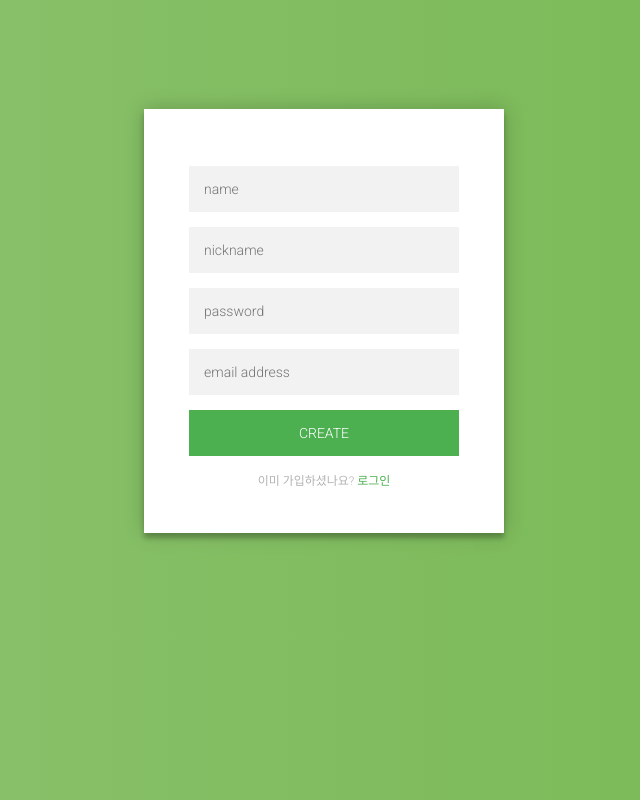
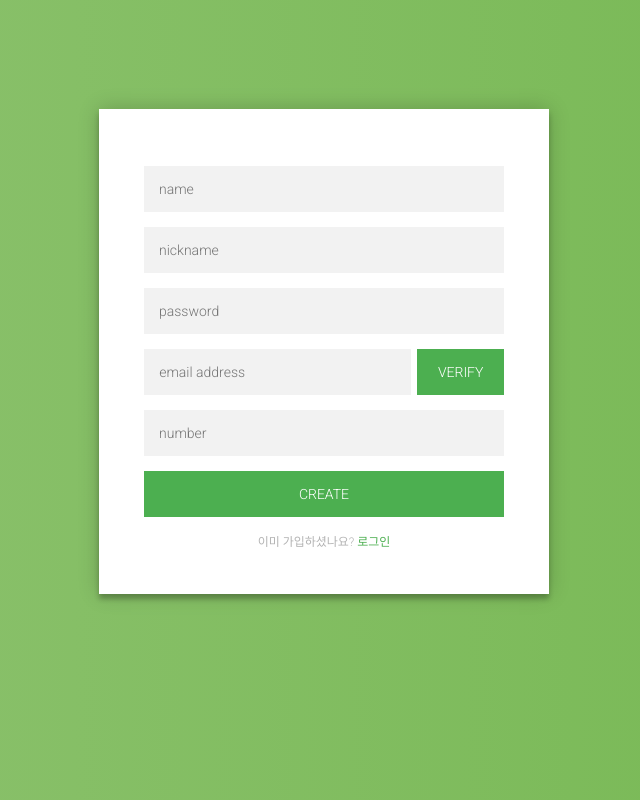
Before and after one commit to skqoaudgh/NodeJs-bulletinBoard, a website: page view/form.ejs in a window 1280 px wide. Both pictures are taken after a click on the element "회원가입". Shown: the whole page, without its empty margins (316-956 px from the left). Drawn offline with nearby package versions, Linux system fonts and the light colour scheme; files that its build step writes are made by us from their sources.

Commit message:
[add] 이메일 인증 시스템을 위한 View 문서 수정

```diff
--- a/view/form.ejs
+++ b/view/form.ejs
@@ -26,6 +26,8 @@
                     <input type="text" id="reg_nick" name="reg_nick" placeholder="nickname"/>
                     <input type="password" id="reg_pwd" name="reg_pwd" placeholder="password"/>
                     <input type="text" id="reg_email" name="reg_email" placeholder="email address"/>
+                    <input type="button" id="reg_verify" name="reg_verify" value="VERIFY"/>
+                    <input type="text" id="reg_num" name="reg_num" placeholder="number"/>
                     <button>create</button>
                     <p class="message">이미 가입하셨나요? <span>로그인</span></p>
                 </form>
--- a/view/form_style.css
+++ b/view/form_style.css
@@ -1,6 +1,6 @@
 @import url(https://fonts.googleapis.com/css?family=Roboto:300);
 .login-page {
-    width: 360px;
+    width: 460px;
     padding: 8% 0 0;
     margin: auto;
   }
@@ -25,7 +25,7 @@
     box-sizing: border-box;
     font-size: 14px;
   }
-  .form button {
+  .form button, input[type=button] {
     font-family: "Roboto", sans-serif;
     text-transform: uppercase;
     outline: 0;
@@ -39,6 +39,16 @@
     transition: all 0.3 ease;
     cursor: pointer;
   }
+
+  #reg_email {
+    width: 74%;
+    margin-right: 3px;
+  }
+
+  input[type=button] {
+    width: 24%;
+  }
+
   .form button:hover,.form button:active,.form button:focus {
     background: #43A047;
   }
@@ -58,7 +68,7 @@
   .container {
     position: relative;
     z-index: 1;
-    max-width: 300px;
+    max-width: 400px;
     margin: 0 auto;
   }
   .container:before, .container:after {
```
